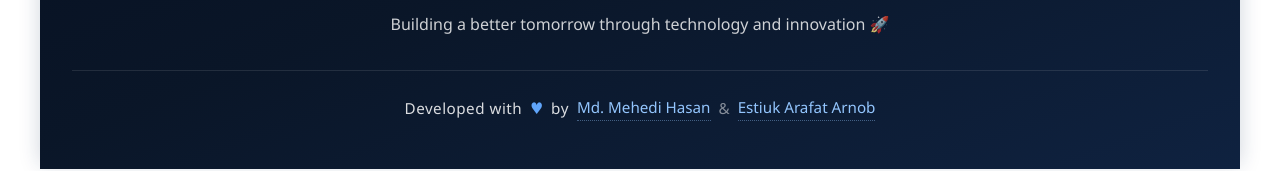
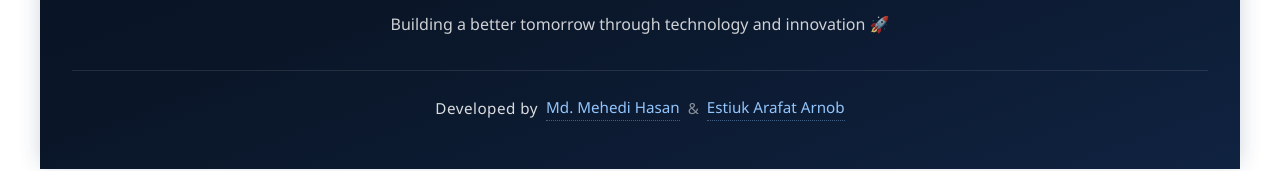
Before and after one commit to ea-arnob-07/IEEE-DIU-SB-SIGHT-WEBSITE, a plain HTML site: page index.html in a window 1280 px wide. Shown: the part 10488-10659 px from the top of the page. Drawn offline with Linux system fonts and the light colour scheme.

Commit message:
Refactor Focus Areas, Contact Cards, Footer Logos, and Developer Credits with professional layout

```diff
--- a/index.html
+++ b/index.html
@@ -3410,11 +3410,9 @@ By encouraging creativity, critical thinking, and problem-solving, the Competiti
         <p style="margin-top: 1rem; opacity: 0.8;">Building a better tomorrow through technology and innovation 🚀</p>
 
 
-        <div style="display: flex; flex-direction: column; align-items: center; justify-content: center; gap: 0.4rem; margin-top: 2rem; padding-top: 1.5rem; border-top: 1px solid rgba(255, 255, 255, 0.1);">
+        <div style="display: flex; flex-direction: column; align-items: center; justify-content: center; gap: 0.5rem; margin-top: 2rem; padding-top: 1.5rem; border-top: 1px solid rgba(255, 255, 255, 0.1);">
             <div style="display: flex; align-items: center; justify-content: center; gap: 0.5rem; flex-wrap: wrap; font-size: 0.95rem; color: rgba(255, 255, 255, 0.85); font-weight: 400;">
-                <span style="letter-spacing: 0.5px;">Developed with</span>
-                <span style="color: #60a5fa; font-size: 1rem; line-height: 1;">&hearts;</span>
-                <span style="letter-spacing: 0.5px;">by</span>
+                <span style="letter-spacing: 0.5px;">Developed by</span>
                 <a href="https://sites.google.com/view/mehedihasan497/home" target="_blank"
                    style="color: #93c5fd; text-decoration: none; font-weight: 500; transition: all 0.25s ease; border-bottom: 1px dotted rgba(147, 197, 253, 0.4); padding-bottom: 1px;"
                    onmouseover="this.style.color='#ffffff'; this.style.borderBottomColor='#ffffff';"
```
